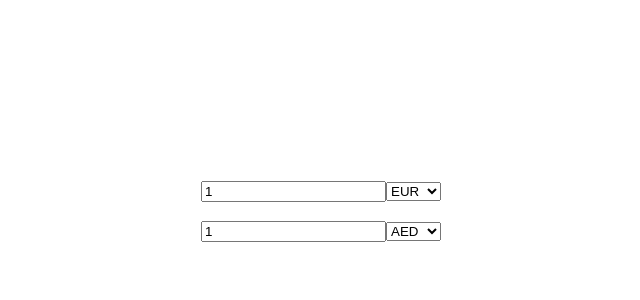
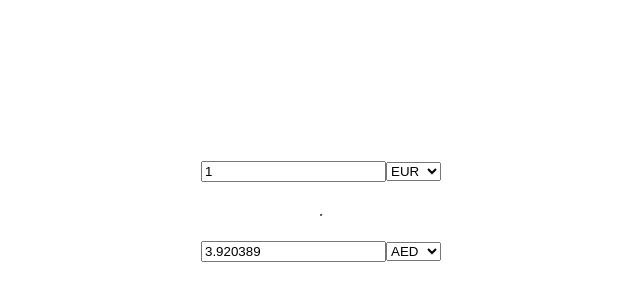
Before and after one commit to dinizgab/currency_conversor, a React (Vite) app: page / in a window 1280 px wide. Shown: the part 190-490 px from the top of the page, without its empty margins (319-959 px from the left). Built offline with nearby package versions, Linux system fonts and the light colour scheme.

Commit message:
Finished main purpose

```diff
--- a/src/App.tsx
+++ b/src/App.tsx
@@ -6,15 +6,25 @@ import currenciesData from "../api/currencies.json";
 
 function App() {
   const [currenciesOptions, setCurrencyOptions] = useState<Array<string>>([]);
+  const [exchangeRate, setExchangeRate] = useState<number>();
+
   const [fromCurrency, setFromCurrency] = useState<string>("");
   const [toCurrency, setToCurrency] = useState<string>("");
 
-  const [fromAmount, setFromAmount] = useState(1);
+  const [amount, setAmount] = useState<number>(1);
+  const [amountInFromCurrency, setAmountInFromCurrency] = useState(true);
 
-  const [toAmount, setToAmount] = useState(1);
+  let fromAmount, toAmount;
+  console.log(exchangeRate);
+  if (amountInFromCurrency) {
+    fromAmount = amount;
+    toAmount = amount * exchangeRate;
+  } else {
+    toAmount = amount;
+    fromAmount = amount / exchangeRate;
+  }
 
-  /*
-  useEffect(() => {
+  /* useEffect(() => {
     axios
       .get(
         "https://api.apilayer.com/exchangerates_data/latest?apikey=utO7Z9iXRLQ2URlX9qbBErvIzcA4LGRR"
@@ -23,17 +33,49 @@ function App() {
       .then((data) => {
         const firstCurrency = Object.keys(data.rates)[0];
         setCurrencyOptions(Object.keys(data.rates));
+        setExchangeRate(currenciesData.rates);
+
         setFromCurrency(data.base);
         setToCurrency(firstCurrency);
       });
   }, []);
-  */
+
+  useEffect(() => {
+    if (fromCurrency != null && toCurrency != null) {
+      axios
+        .get(
+          `https://api.apilayer.com/exchangerates_data/latest?apikey=utO7Z9iXRLQ2URlX9qbBErvIzcA4LGRR&latest?symbols=${toCurrency}&base=${fromCurrency}"
+      )`
+        )
+        .then((response) => response.data)
+        .then((data) => setExchangeRate(data.rates[toCurrency]));
+    }
+  }, [fromCurrency, toCurrency]); */
+
   useEffect(() => {
     const firstCurrency = Object.keys(currenciesData.rates)[0];
     setCurrencyOptions(Object.keys(currenciesData.rates));
+    setExchangeRate(currenciesData.rates[firstCurrency]);
+
     setFromCurrency(currenciesData.base);
     setToCurrency(firstCurrency);
   }, []);
+
+  useEffect(() => {
+    if (fromCurrency != null && toCurrency != null) {
+      setExchangeRate(currenciesData.rates[toCurrency]);
+    }
+  }, [fromCurrency, toCurrency]);
+
+  function handleToAmountChange(e) {
+    setAmount(Number(e));
+    setAmountInFromCurrency(true);
+  }
+
+  function handleFromAmountChange(e) {
+    setAmount(Number(e));
+    setAmountInFromCurrency(false);
+  }
 
   return (
     <div className="App">
@@ -42,12 +84,15 @@ function App() {
         amount={fromAmount}
         selectedCurrency={fromCurrency}
         onCurrencyChange={(e) => setFromCurrency(e.target.value)}
+        onAmountChange={handleToAmountChange}
       />
+      .
       <CurrencyInput
         currencies={currenciesOptions}
         amount={toAmount}
         selectedCurrency={toCurrency}
         onCurrencyChange={(e) => setToCurrency(e.target.value)}
+        onAmountChange={handleFromAmountChange}
       />
     </div>
   );
--- a/src/components/CurrencyInput.tsx
+++ b/src/components/CurrencyInput.tsx
@@ -10,7 +10,8 @@ export default function CurrencyInput(props: CurrencyInputProps) {
   return (
     <div className="currency-input">
       <input
-        type="text"
+        type="number"
+        min="1"
         value={props.amount}
         onChange={(e) => props.onAmountChange(e.target.value)}
       />
```
